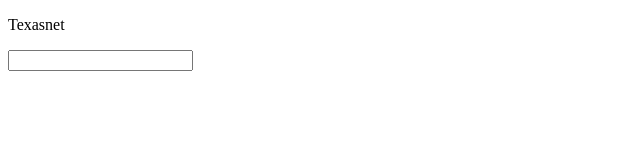
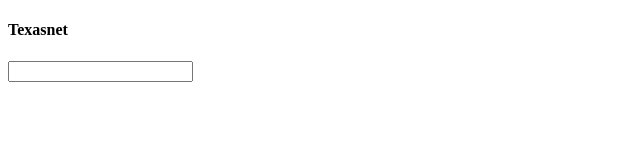
Before and after one commit to PooleHenry/texasnet, a plain HTML site: page index.html in a window 1280 px wide. Shown: the whole page, without its empty margins (0-640 px from the left). Drawn offline with Linux system fonts and the light colour scheme.

Commit message:
Update index.html

```diff
--- a/index.html
+++ b/index.html
@@ -2,11 +2,11 @@
 <html>
 <body>
 
-<p>Texasnet</p>
+<h4>Texasnet</h4>
+
+<p id="response"></p>
 
 <input id="prompt" type="text" onkeypress="return runScript(event)" />
-
-<p id="response"></p>
 
 <script type="text/javascript">
 
```
